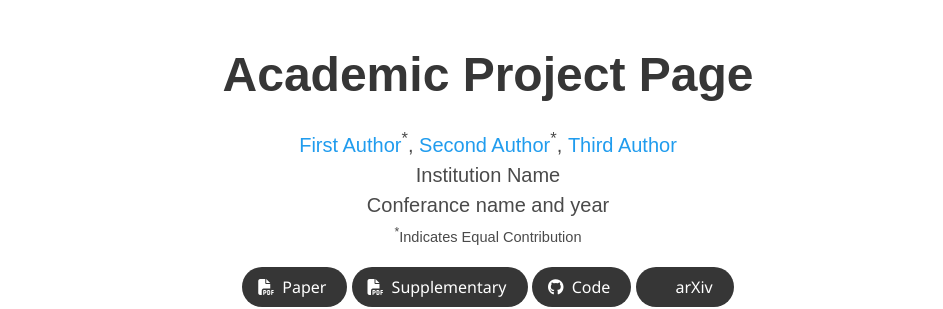
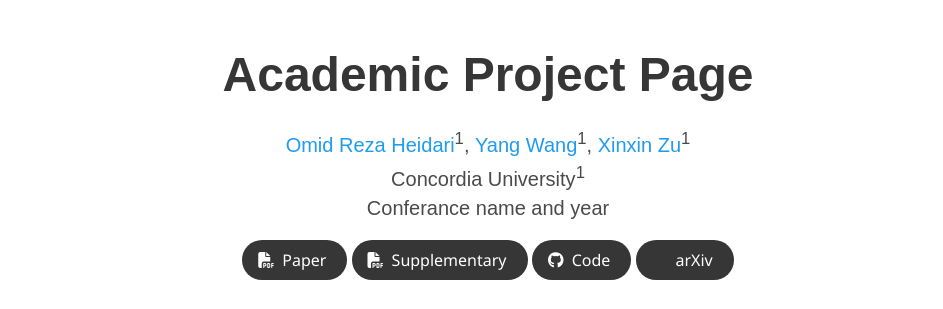
Before and after one commit to omid-reza/ALDI-Ray, a plain HTML site: page docs/index.html in a window 1280 px wide. Shown: the top 309 px of the page, without its empty margins (152-1095 px from the left). Drawn offline with nearby package versions, Linux system fonts and the light colour scheme; some icons are missing; a web font is replaced by a local one.

Commit message:
add some info

```diff
--- a/docs/index.html
+++ b/docs/index.html
@@ -56,17 +56,16 @@
             <div class="is-size-5 publication-authors">
               <!-- Paper authors -->
               <span class="author-block">
-                <a href="FIRST AUTHOR PERSONAL LINK" target="_blank">First Author</a><sup>*</sup>,</span>
+                <a href="https://omid-reza.github.io/" target="_blank">Omid Reza Heidari</a><sup>1</sup>,</span>
                 <span class="author-block">
-                  <a href="SECOND AUTHOR PERSONAL LINK" target="_blank">Second Author</a><sup>*</sup>,</span>
+                  <a href="https://users.encs.concordia.ca/~wayang/" target="_blank">Yang Wang</a><sup>1</sup>,</span>
                   <span class="author-block">
-                    <a href="THIRD AUTHOR PERSONAL LINK" target="_blank">Third Author</a>
+                    <a href="https://sites.google.com/site/xinxinzuohome/home" target="_blank">Xinxin Zu</a><sup>1</sup>
                   </span>
                   </div>
 
                   <div class="is-size-5 publication-authors">
-                    <span class="author-block">Institution Name<br>Conferance name and year</span>
-                    <span class="eql-cntrb"><small><br><sup>*</sup>Indicates Equal Contribution</small></span>
+                    <span class="author-block">Concordia University<sup>1</sup><br>Conferance name and year</span>
                   </div>
 
                   <div class="column has-text-centered">
@@ -95,7 +94,7 @@
 
                   <!-- Github link -->
                   <span class="link-block">
-                    <a href="https://github.com/YOUR REPO HERE" target="_blank"
+                    <a href="https://github.com/omid-reza/ALDI-Ray" target="_blank"
                     class="external-link button is-normal is-rounded is-dark">
                     <span class="icon">
                       <i class="fab fa-github"></i>
```
